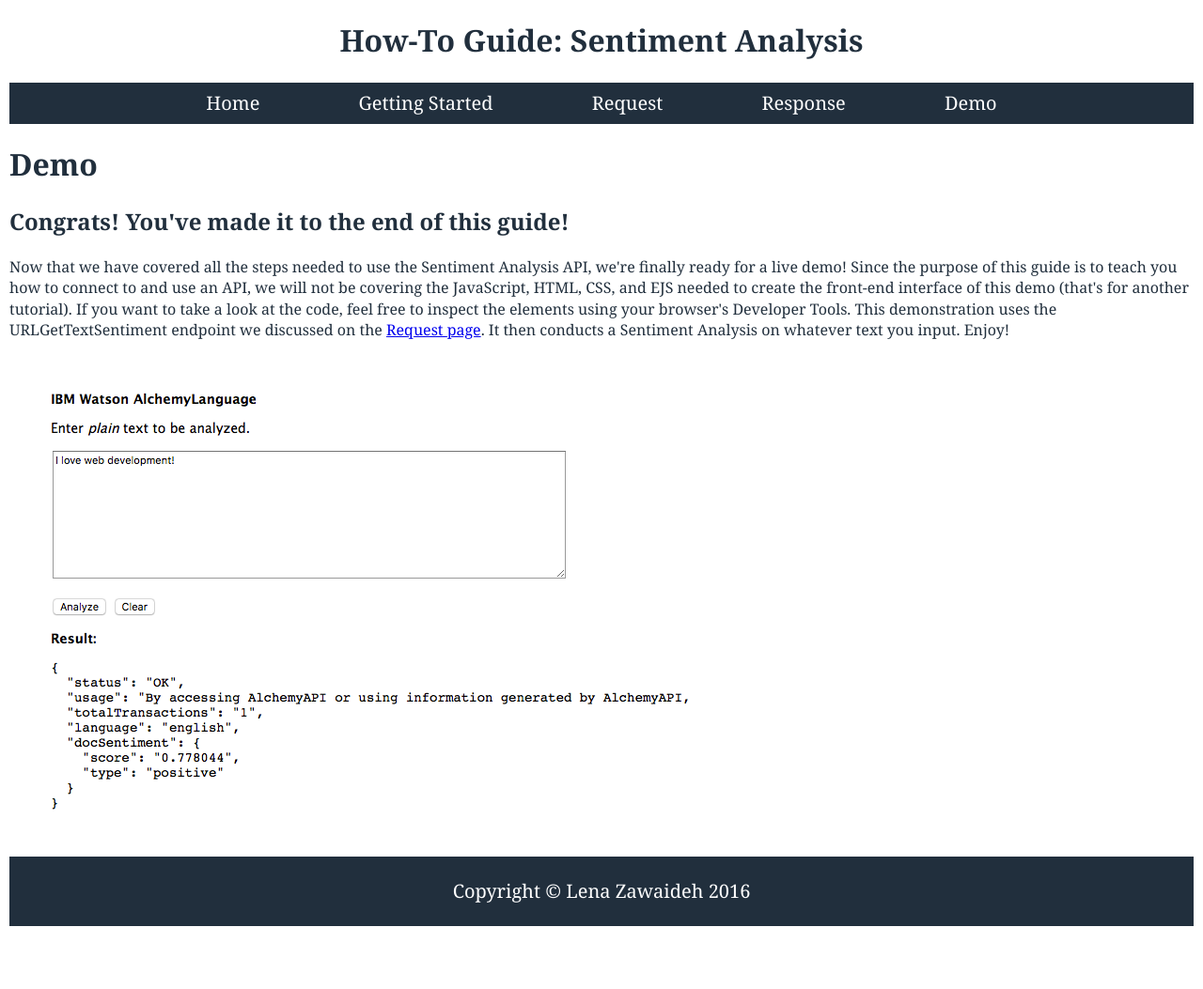
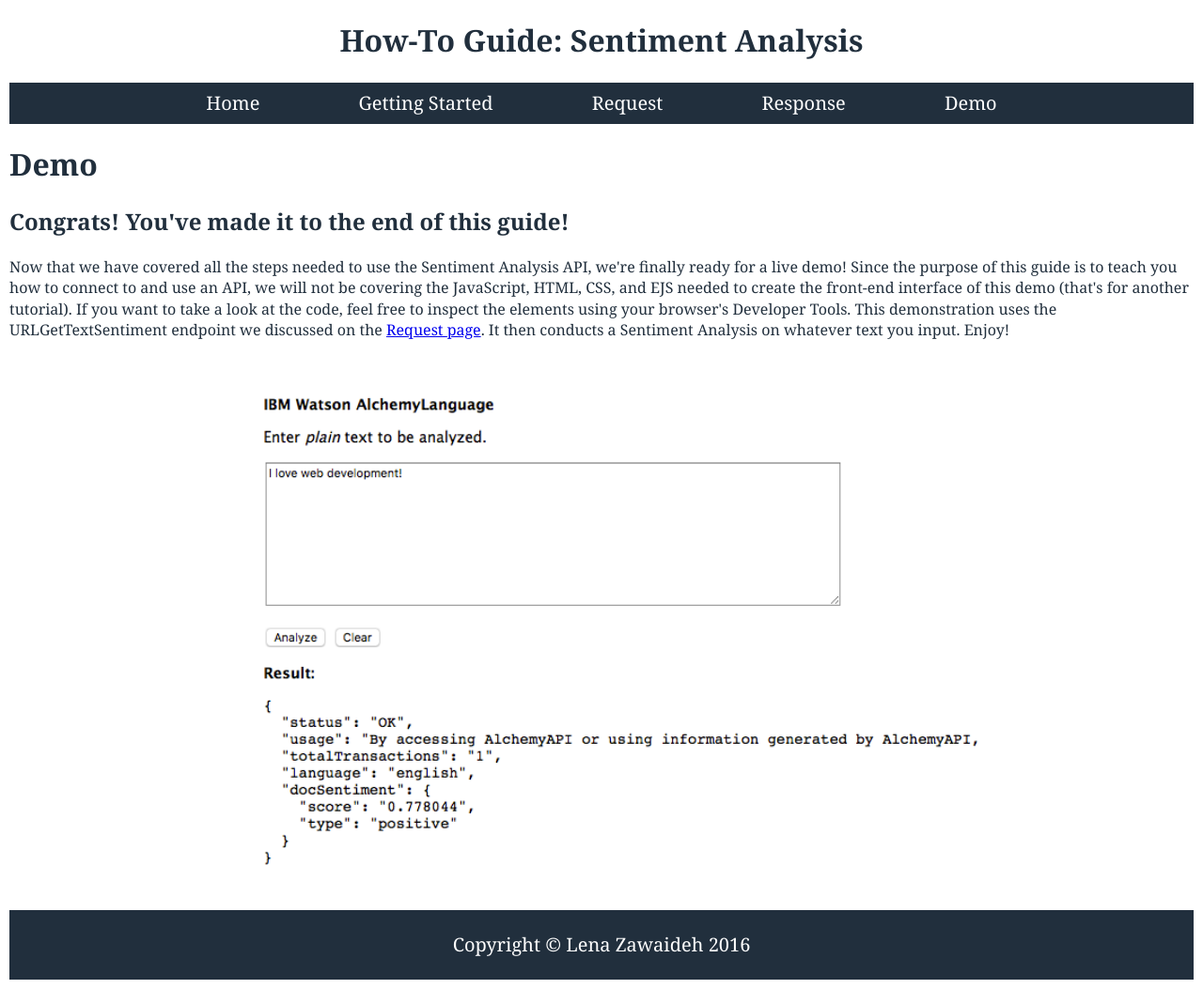
Before and after one commit to lenaz/How-To-Guide, a Jekyll site: the page built from demo.html, in a window 1280 px wide. Shown: the whole page at 94% size. Built offline with Jekyll 4.4.1, drawn with Linux system fonts in a browser that asks for light colours; Markdown is read by kramdown in place of the engine named in the settings; before the commit the page ends 996 px from its top, so only the background shows below that.

Commit message:
Update common.css

```diff
--- a/css/common.css
+++ b/css/common.css
@@ -96,7 +96,7 @@ body {
     margin: 0 auto;
 }
 
-.image1 {
+.demo-image {
     height: auto;
     width: 65%;
     display: block;
```
